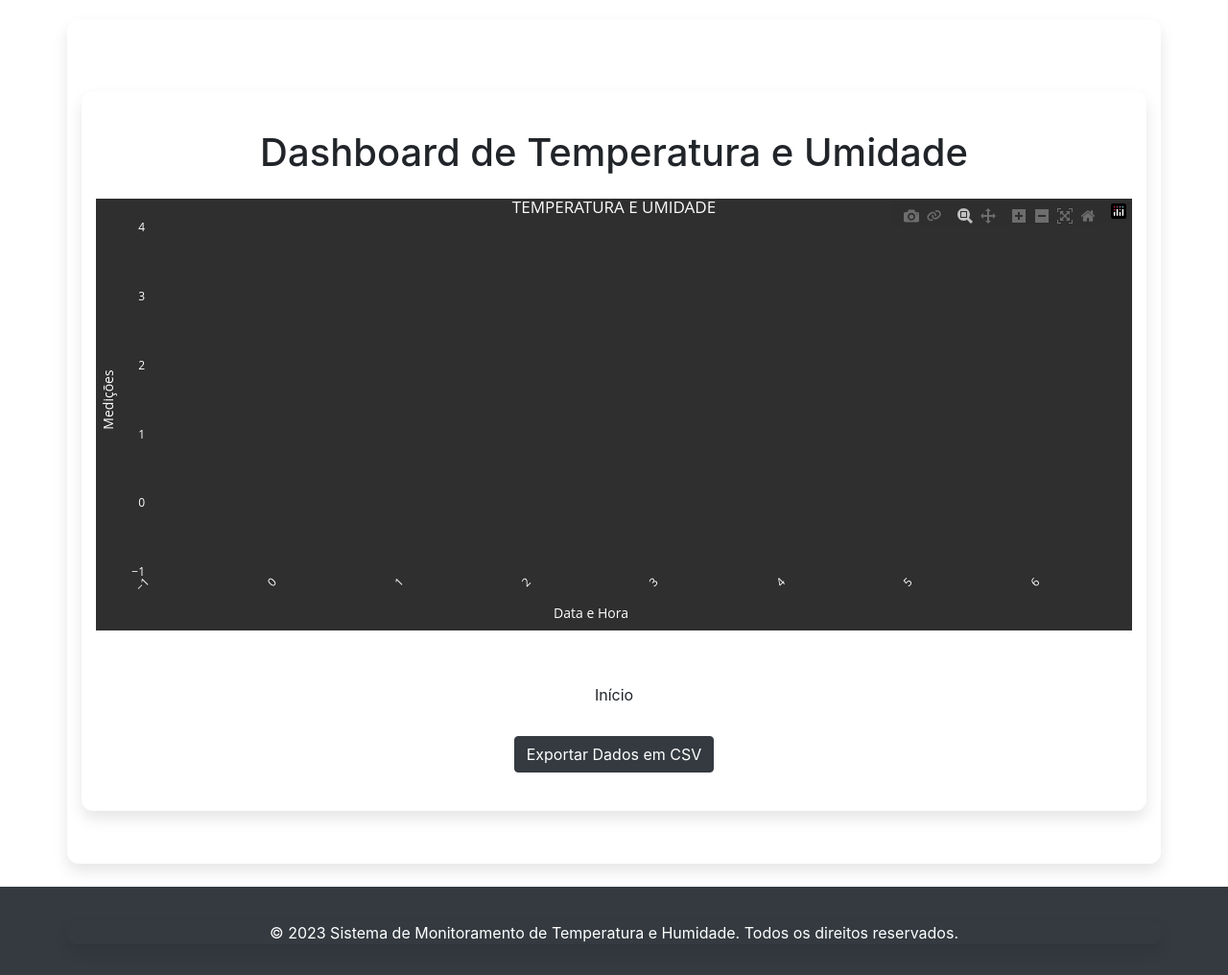
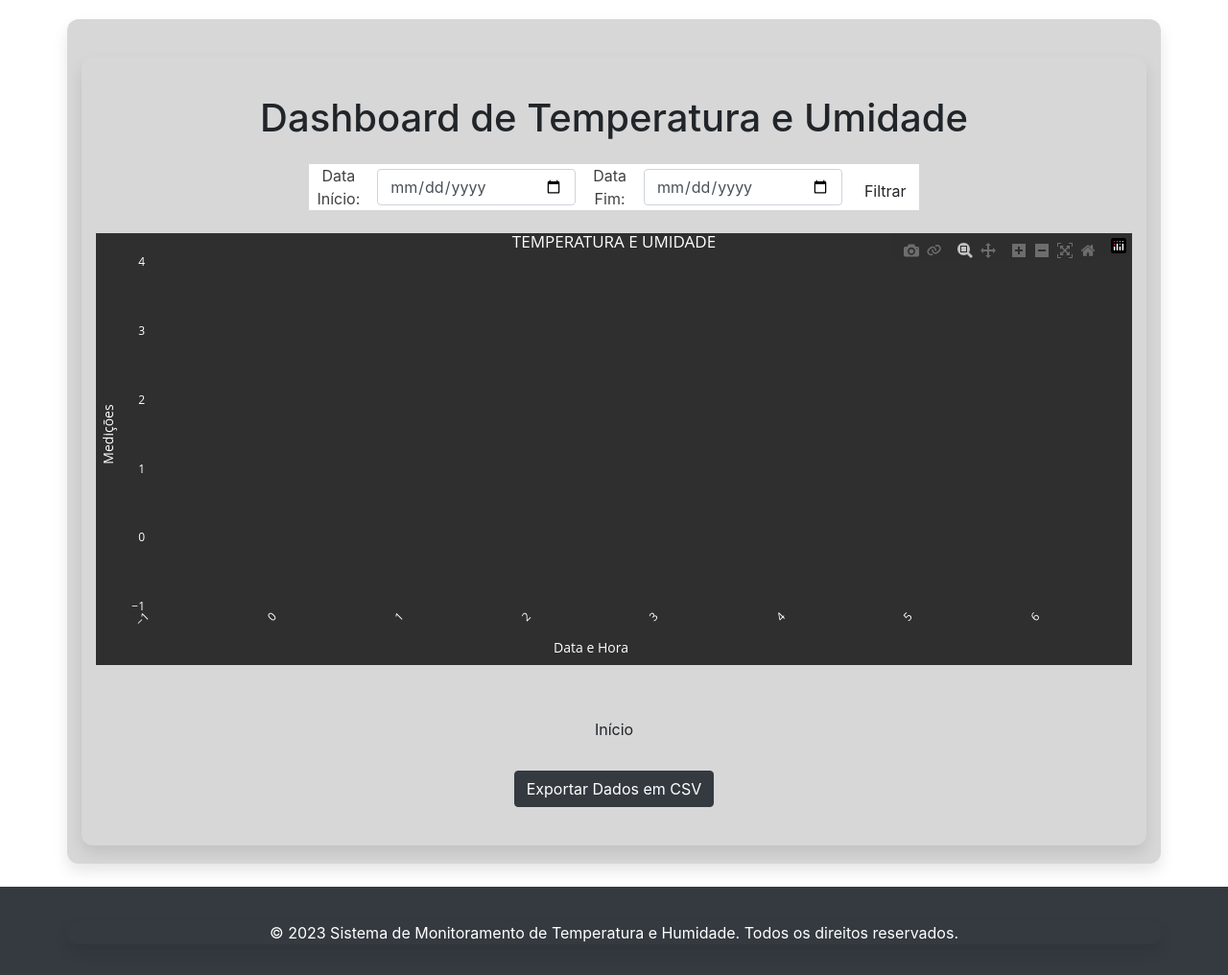
Before and after one commit to DPH38/Monitoramento_Temperatura_Umidade, a Flask app: page /dashboard in a window 1280 px wide. Shown: the part 58-1074 px from the top of the page at 96% size. Run offline with Flask 3, Linux system fonts and the light colour scheme; the visitor is signed in with stand-in values (Sample User, id 1); data that the repository does not hold is empty; some libraries are stand-ins or nearby versions.

Commit message:
projeto final

```diff
--- a/Flask/app.py
+++ b/Flask/app.py
@@ -1,4 +1,4 @@
-from flask import Flask, render_template, redirect, url_for, flash, session
+from flask import Flask, render_template, redirect, url_for, flash, session, request
 from flask_sqlalchemy import SQLAlchemy
 import plotly.graph_objs as go
 import plotly.io as pio
@@ -20,6 +20,7 @@ import os
 from io import StringIO
 import csv
 from flask import Response
+from datetime import datetime, timedelta
 
 
 
@@ -149,11 +150,27 @@ def index():
     return render_template("index.html")
 
 
-@app.route("/dashboard")
+from datetime import datetime, timedelta
+
+@app.route("/dashboard", methods=["GET", "POST"])
 @login_required
 def dashboard():
     logger.info("Acessando a rota dashboard")
-    dados = DadosSensor.query.order_by(DadosSensor.timestamp.asc()).all()
+
+    # Obter as datas de início e fim dos parâmetros da URL
+    start_date_str = request.args.get('start_date')
+    end_date_str = request.args.get('end_date')
+
+    # Se as datas não forem fornecidas, definir o intervalo padrão para os últimos 7 dias
+    if not start_date_str or not end_date_str:
+        end_date = datetime.now()
+        start_date = end_date - timedelta(days=7)
+    else:
+        start_date = datetime.strptime(start_date_str, "%Y-%m-%d")
+        end_date = datetime.strptime(end_date_str, "%Y-%m-%d")
+
+    # Filtrar os dados com base no intervalo de datas
+    dados = DadosSensor.query.filter(DadosSensor.timestamp >= start_date, DadosSensor.timestamp <= end_date).order_by(DadosSensor.timestamp.asc()).all()
     timestamps = [d.timestamp.strftime("%d/%m/%Y %H:%M:%S") for d in dados]
     temperaturas = [d.temperatura for d in dados]
     umidades = [d.umidade for d in dados]
--- a/Flask/static/styles.css
+++ b/Flask/static/styles.css
@@ -1,11 +1,10 @@
 body {
     font-family: 'Roboto', sans-serif;
-    background-color: #f9f9f9;
+    background-color: #ffffff;
     color: #4a4a4a;
     margin: 0;
     padding: 0;
-    padding-top: 0px;
-    /* Ajuste este valor conforme a altura da sua navbar */
+    padding-top: 0px; /* Ajuste este valor conforme a altura da sua navbar */
     display: flex;
     flex-direction: column;
     min-height: 100vh;
@@ -27,8 +26,7 @@ footer {
     color: white;
     text-align: center;
     padding: 10px 0;
-    border-top: none;
-    /* Remover qualquer borda superior */
+    border-top: none; /* Remover qualquer borda superior */
 }
 
 /* Remover o fundo branco do container dentro do footer */
@@ -39,14 +37,41 @@ footer .container {
 
 .container {
     text-align: center;
-    background-color: white;
+    background-color: rgb(215, 215, 215);
     padding: 40px;
     border-radius: 12px;
     box-shadow: 0 8px 16px rgba(0, 0, 0, 0.1);
-    max-width: 600px;
+    max-width: 800px;
     width: 100%;
-    margin-top: 20px;
-    /* Adicione um espaço entre a navbar e o conteúdo */
+    margin-top: 20px; /* Adicione um espaço entre a navbar e o conteúdo */
+}
+
+/* Centralizar o título e o gráfico */
+.chart-container {
+    display: flex;
+    justify-content: center;
+    align-items: center;
+    flex-direction: column;
+    width: 100%;
+    height: auto;
+    margin-bottom: 20px; /* Espaçamento inferior */
+}
+
+.chart-container > div {
+    width: 100%; /* Ajuste a largura do gráfico */
+    max-width: 1200px; /* Defina um valor máximo para a largura do gráfico */
+}
+
+h1 {
+    text-align: center;
+    margin-bottom: 20px; /* Espaçamento inferior */
+}
+
+/* Centralizar os elementos dentro do container */
+.container.text-center {
+    display: flex;
+    flex-direction: column;
+    align-items: center;
 }
 
 .logo {
@@ -68,39 +93,64 @@ footer .container {
 }
 
 .btn-custom {
-    background-color: #27ae60;
+    background-color: #090909;
     border: none;
-    padding: 12px 25px;
+    /* padding: 3px 3px; */
     font-size: 1rem;
-    color: white;
+    color: rgb(17, 16, 16);
     border-radius: 50px;
     transition: background-color 0.3s ease;
 }
 
 .btn-custom:hover {
-    background-color: #219150;
+    background-color: #348fe9;
+    /*mudar co fonte para branca*/
+    color: rgb(0, 0, 0);
 }
 
 .btn-export {
-    background-color: #343a40;
-    /* Fundo escuro */
-    color: #fff;
-    /* Fonte branca */
-    border: none;
-    /* Sem borda */
-    border-radius: 0;
-    /* Caixa quadrada */
-    padding: 10px 20px;
-    /* Padding */
-    font-size: 16px;
-    /* Tamanho da fonte */
-    cursor: pointer;
-    /* Cursor de ponteiro */
+    background-color: #343a40; /* Fundo escuro */
+    color: #fff; /* Fonte branca */
+    border: none; /* Sem borda */
+    border-radius: 0; /* Caixa quadrada */
+    padding: 10px 20px; /* Padding */
+    font-size: 16px; /* Tamanho da fonte */
+    cursor: pointer; /* Cursor de ponteiro */
 }
 
 .btn-export:hover {
-    background-color: #23272b;
-    /* Fundo escuro mais intenso ao passar o mouse */
+    background-color: #23272b; /* Fundo escuro mais intenso ao passar o mouse */
+}
+
+/* Estilizar os campos de seleção de data */
+.date-input {
+    display: inline-block;
+    width: auto;
+    margin: 0 10px;
+    padding: 10px;
+    border: 1px solid #ccc;
+    border-radius: 10px;
+    font-size: 1rem;
+    background-color: #2f2f2f; /* Fundo cinza escuro */
+    color: white; /* Fonte branca */
+}
+
+.date-input::placeholder {
+    color: #6c6c6c; /* Cor do placeholder */
+}
+
+/* Estilizar o formulário para exibir os elementos em linha */
+.date-form {
+    display: flex;
+    justify-content: center;
+    align-items: center;
+    flex-wrap: nowrap;
+    background: #ffffff;
+}
+
+.date-form label {
+    margin: 0 8px;
+    color: rgb(64, 64, 64); /* Fonte branca para os labels */
 }
 
 
@@ -109,11 +159,9 @@ footer .container {
     .title {
         font-size: 2rem;
     }
-
     .description {
         font-size: 1rem;
     }
-
     .container {
         padding: 30px;
     }
@@ -123,11 +171,9 @@ footer .container {
     .title {
         font-size: 1.5rem;
     }
-
     .description {
         font-size: 0.875rem;
     }
-
     .logo {
         width: 120px;
     }
--- a/Flask/templates/dashboard.html
+++ b/Flask/templates/dashboard.html
@@ -6,6 +6,13 @@
 <div class="d-flex justify-content-center align-items-center vh-100">
     <div class="container text-center">
         <h1 class="mb-4">Dashboard de Temperatura e Umidade</h1>
+        <form method="get" action="{{ url_for('dashboard') }}" class="mb-4 date-form">
+            <label for="start_date">Data Início:</label>
+            <input type="date" id="start_date" name="start_date" class="form-control date-input" value="{{ request.args.get('start_date', '') }}" required>
+            <label for="end_date">Data Fim:</label>
+            <input type="date" id="end_date" name="end_date" class="form-control date-input" value="{{ request.args.get('end_date', '') }}" required>
+            <button type="submit" class="btn btn-custom mt-2">Filtrar</button>
+        </form>
         <div class="chart-container mb-4">
             <!-- Gráfico -->
             {{ combined_graph|safe }}
```
Also changed, not shown: 1 other file.
